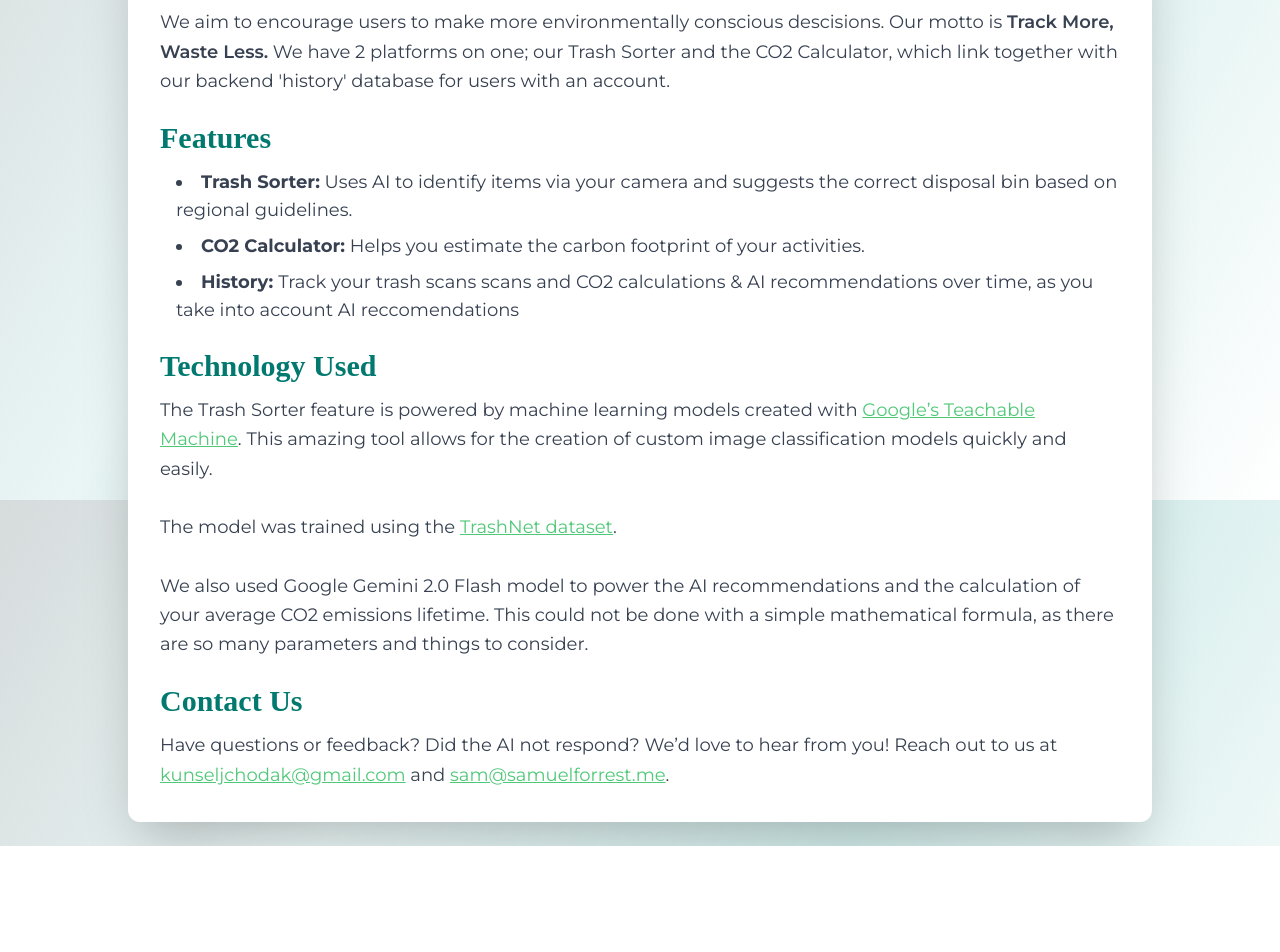
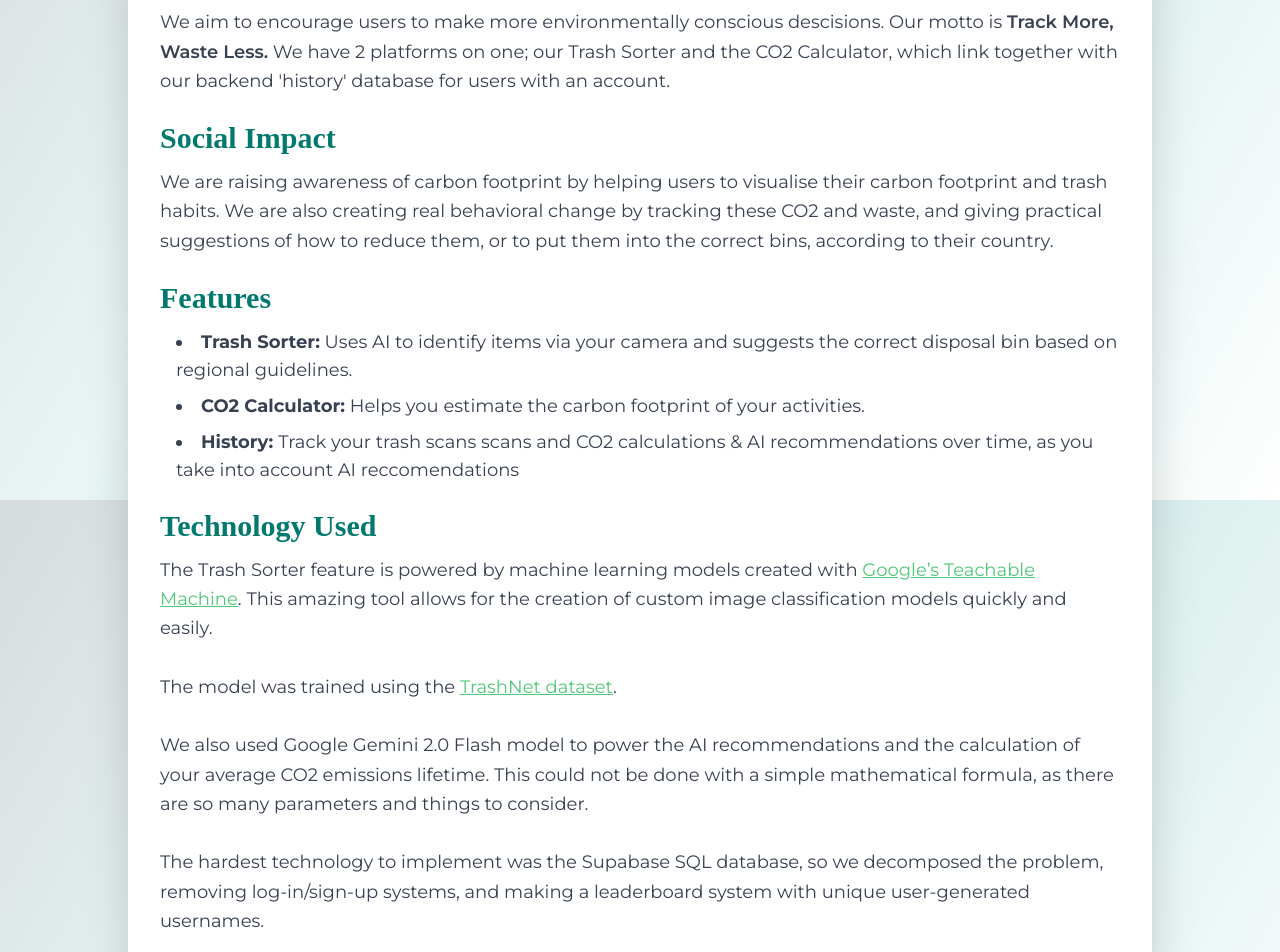
Before and after one commit to samuelforrest/verdapp, a Next.js app: page /about in a window 1280 px wide. Shown: the part 300-1252 px from the top of the page. Before the commit the page ends 1146 px from the top, so only its background shows below. Built offline with nearby package versions, Linux system fonts and the light colour scheme.

Commit message:
working change to about page

```diff
--- a/src/app/about/page.tsx
+++ b/src/app/about/page.tsx
@@ -22,6 +22,18 @@
               have 2 platforms on one; our Trash Sorter and the CO2 Calculator,
               which link together with our backend 'history' database for users
               with an account.
+            </p>
+          </section>
+
+          <section>
+            <h2 className="text-3xl font-semibold text-pine-green mb-3">
+              Social Impact
+            </h2>
+            <p className="text-lg text-gray-700 leading-relaxed">
+              We are raising awareness of carbon footprint by helping users to visualise their carbon footprint and trash habits.
+              We are also creating real behavioral change by tracking these CO2 and waste, and giving practical suggestions of how to reduce them,
+              or to put them into the correct bins, according to their country.
+
             </p>
           </section>
 
@@ -79,6 +91,11 @@
               recommendations and the calculation of your average CO2 emissions
               lifetime. This could not be done with a simple mathematical formula,
               as there are so many parameters and things to consider.
+              <br></br>
+              <br></br>
+              <p>The hardest technology to implement was the Supabase SQL database, so we decomposed the problem,
+                removing log-in/sign-up systems, and making a leaderboard system with unique user-generated usernames.
+              </p>
             </p>
           </section>
 
```
